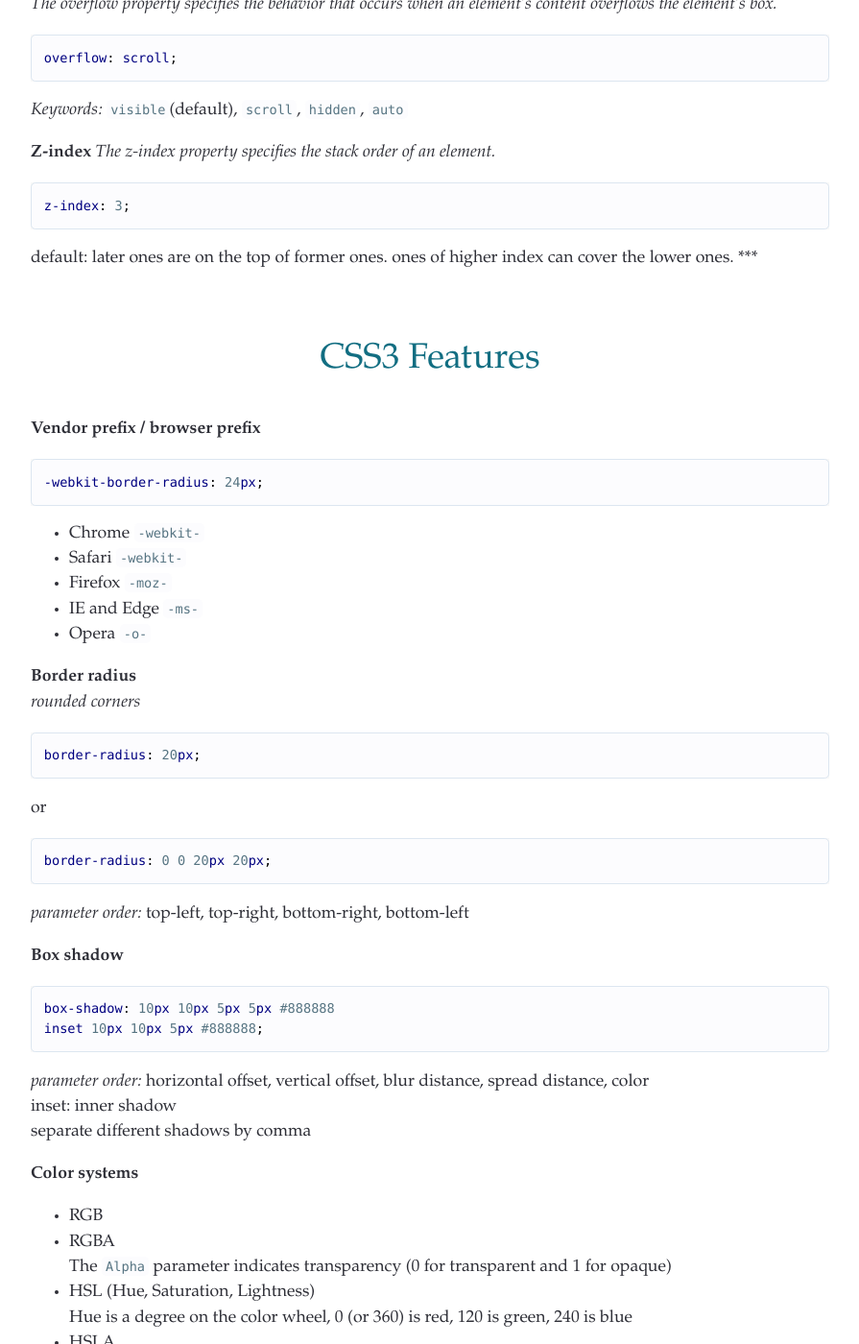
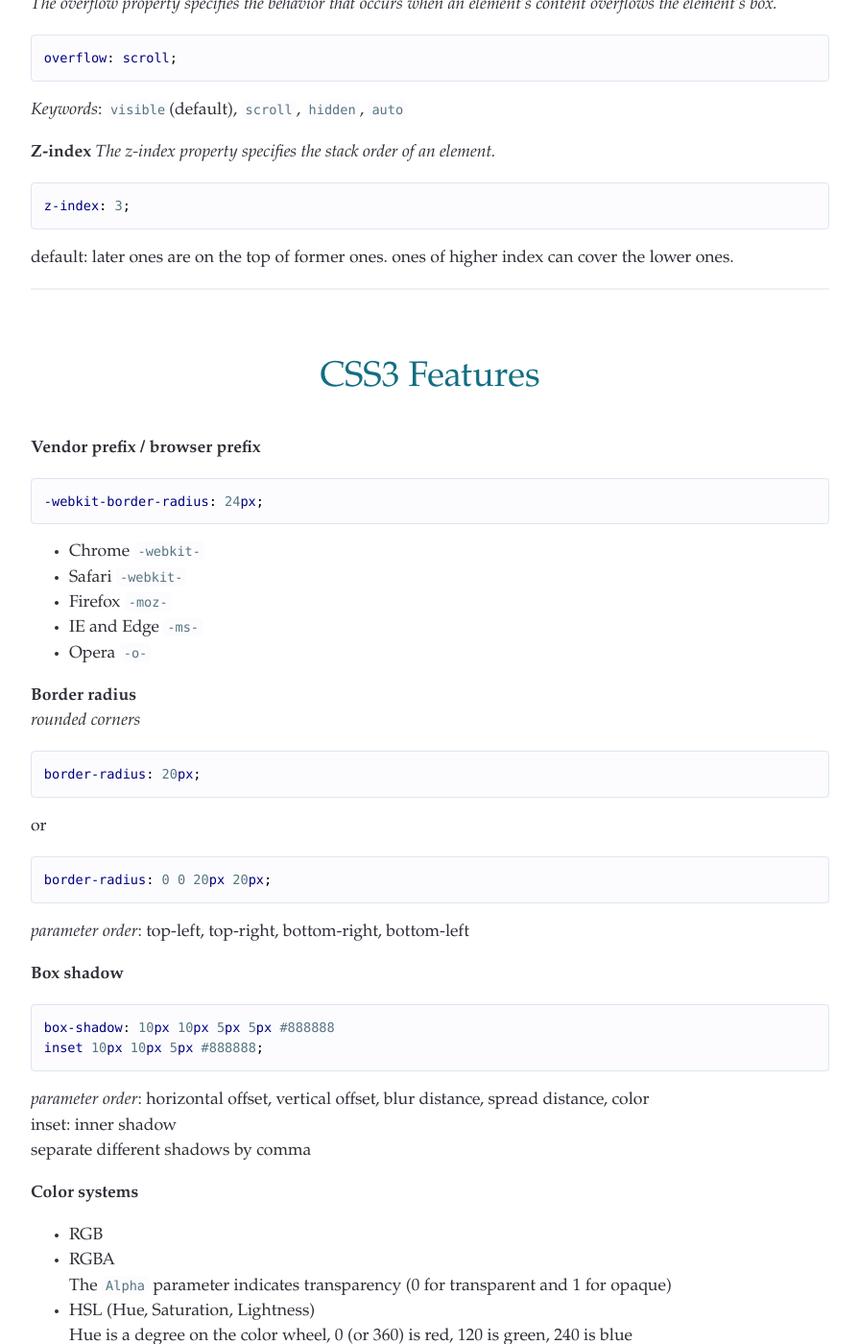
Before and after one commit to x4Cx58x54/x4Cx58x54.github.io, a Jekyll site: the page built from notes/javascript-notes/CSS-fundamentals.md, in a window 1280 px wide and 1400 px high, scrolled down 10281 px. Shown: the whole window at 96% size, without its empty margins (192-1087 px from the left). Built offline with Jekyll 4.4.1, drawn with Linux system fonts in a browser that asks for light colours; some of the changed text lies outside the part shown.

Commit message:
fix typos

````diff
--- a/notes/javascript-notes/CSS-fundamentals.md
+++ b/notes/javascript-notes/CSS-fundamentals.md
@@ -173,27 +173,27 @@ h1 {
    font-size: 20px;
 }
 ```
-*Keywords:* `xx-small`, `small`, `medium`, `large`, `larger`, `x-large`
+*Keywords*: `xx-small`, `small`, `medium`, `large`, `larger`, `x-large`
 *`em` = `pixels` / 16*
 
 **Font style**
 ```css
 font-style: italic;
 ```
-*Keywords:* `normal`, `italic`, `oblique`
+*Keywords*: `normal`, `italic`, `oblique`
 
 **Font weight**
 ```css
 font-weight: bold;
 ```
-*Keywords:* `lighter`, `bold`, `bolder`
+*Keywords*: `lighter`, `bold`, `bolder`
 *Values*: `100` (thin) - `900` (thick)
 
 **Font variant**
 ```css
 font-variant: normal;
 ```
-*Keywords:* `normal`, `small-caps`, `inherit`
+*Keywords*: `normal`, `small-caps`, `inherit`
 
 **Color**
 ```css
@@ -208,19 +208,19 @@ color: red;
 ```css
 text-align: left;
 ```
-*Keywords:* `left`, `center`, `right`
+*Keywords*: `left`, `center`, `right`
 
 **Vertical align**
 ```css
 vertical-align: top;
 ```
-*Keywords:* `top`, `middle`, `bottom`, `baseline`, `sub`, `super`, `px`(positive and negative)
+*Keywords*: `top`, `middle`, `bottom`, `baseline`, `sub`, `super`, `px`(positive and negative)
 
 **Text decoration**
 ```css
  text-decoration: inherit;
 ```
-*Keywords:* `none`, `inherit`, `overline`, `underline`, `line-through`, `blink`
+*Keywords*: `none`, `inherit`, `overline`, `underline`, `line-through`, `blink`
 
 **Text indent**
 ```css
@@ -232,27 +232,27 @@ vertical-align: top;
 text-shadow: 5px 2px 4px grey;
 ```
 
-*parameters:* X coord., Y coord., blur radius, color
+*parameters*: X coord., Y coord., blur radius, color
 
 **Text transform**
 ```css
 transform: capitalize;
 <!-- Transforms the first character in each word to uppercase -->
 ```
-*Keywords:* `capitalize`, `uppercase`, `lowercase`
+*Keywords*: `capitalize`, `uppercase`, `lowercase`
 
 **Letter and word spacing**
 ```css
 letter-spacing: 4px;
 word-spacing: 4px;
 ```
-*Keywords:* `normal`, `px`(positive and negative)
+*Keywords*: `normal`, `px`(positive and negative)
 
 **White space**
 ```css
 white-space: nowrap;
 ```
-*Keywords:*
+*Keywords*:
 - `normal`
 - `inherit`
 - `nowrap` makes the text continue on the same line until a <br> tag is encountered, and also collapses all sequences of whitespace into a single whitespace.
@@ -279,14 +279,14 @@ or
 ```css
 border: 5px solid green;
 ```
-*Border-style keywords:*
+*Border-style keywords*:
 `none`, `dotted`, `dashed`, `double`, `groove`, `ridge`, `inset`, `outset`, `hidden`
 
 <img src="img\borderstyle.png" width="280px" height="316px" />
 
 **Width and height**
 
-*Parameters:* `width`, `height`, `min-width`, `max-width`, `min-height`, `max-height`
+*Parameters*: `width`, `height`, `min-width`, `max-width`, `min-height`, `max-height`
 
 **Background color**
 ```css
@@ -299,8 +299,8 @@ background-image: url("logo.png");
 background-repeat: repeat-x;
 background-attachment: fixed;
 ```
-*Background-repeat keywords:* `repeat`, `no-repeat`, `repeat-x`, `repeat-y`, `inherit`
-*Background-attachment keywords:* `fixed`, `scroll`, `inherit`
+*Background-repeat keywords*: `repeat`, `no-repeat`, `repeat-x`, `repeat-y`, `inherit`
+*Background-attachment keywords*: `fixed`, `scroll`, `inherit`
 can be set for the whole page too.
 
 **List item marker**
@@ -309,8 +309,8 @@ list-style-type: lower-alpha;
 list-style-image: url("logo.jpg");
 list-style-position: inside;
 ```
-*`<ul>` keywords:* `circle`, `square`
-*`<ol>` keywords:* `lower-alpha`, `decimal`, `disc`
+*`<ul>` keywords*: `circle`, `square`
+*`<ol>` keywords*: `lower-alpha`, `decimal`, `disc`
 
 or
 ```css
@@ -327,9 +327,9 @@ empty-cells: hide;
 table-layout: auto;
 width="10%"
 ```
-*`empty-cells` keywords:* `hide`, `show`
-*`caption-side` keywords:* `top`, `bottom`
-*`table-layout` keywords:* `auto`, `fixed`
+*`empty-cells` keywords*: `hide`, `show`
+*`caption-side` keywords*: `top`, `bottom`
+*`table-layout` keywords*: `auto`, `fixed`
 
 **Link style**
 ```css
@@ -337,7 +337,7 @@ a:hover {
    color: red;
 }
 ```
-*pseudo selectors:*
+*pseudo selectors*:
 `a:link` defines the style for normal unvisited links
 `a:visited` defines the style for visited links
 `a:active` a link becomes active once you click on it
@@ -351,7 +351,7 @@ text-decoration: none;
 ```css
 cursor:help;
 ```
-*keywords:* `auto`, `default`, `crosshair`, `move`, `help`, `text`, `wait`, `n-resize`, ..., `w-resize`, `ne-resize`, ..., `sw-resize`, `pointer`, `progress`, `not-allowed`, `no-drop`, `vertical-text`, `all-scroll`, `col-resize`, `row-resize`
+*Keywords*: `auto`, `default`, `crosshair`, `move`, `help`, `text`, `wait`, `n-resize`, ..., `w-resize`, `ne-resize`, ..., `sw-resize`, `pointer`, `progress`, `not-allowed`, `no-drop`, `vertical-text`, `all-scroll`, `col-resize`, `row-resize`
 ***
 
 
@@ -361,20 +361,20 @@ cursor:help;
 ```css
 display:block;
 ```
-*Keywords:* `block`, `inline`, `none`, `list-item`, `table`, `table-cell`, `table-column`, `grid`
+*Keywords*: `block`, `inline`, `none`, `list-item`, `table`, `table-cell`, `table-column`, `grid`
 
 **visibility**
 ```css
 visibility: hidden;
 ```
-*Keywords:* `hidden`, `visible`
-*Notes:* `display:none` hides the entire place, while `visibility: hidden` leaves a blank.
+*Keywords*: `hidden`, `visible`
+*Notes*: `display:none` hides the entire place, while `visibility: hidden` leaves a blank.
 
 **position**
 ```css
 position:static;
 ```
-*Keywords:*
+*Keywords*:
 - `static` not affected by `top`, `bottom`, `left`, `right`
 - `fixed` specified by `top`, `bottom`, `left`, `right`
 - `relative`
@@ -387,21 +387,21 @@ img {
    float: right;
 }
 ```
-*Keywords:* `none`, `left`, `right`
+*Keywords*: `none`, `left`, `right`
 
 **Clear**
 *The clear property specifies the sides of an element where other floating elements are not allowed to be.*
 ```css
 clear: both;
 ```
-*Keywords:* `none`, `both`, `left`, `right`
+*Keywords*: `none`, `both`, `left`, `right`
 
 **Overflow**
 *The overflow property specifies the behavior that occurs when an element's content overflows the element's box.*
 ```css
 overflow: scroll;
 ```
-*Keywords:* `visible`(default), `scroll`, `hidden`, `auto`
+*Keywords*: `visible`(default), `scroll`, `hidden`, `auto`
 
 **Z-index**
 *The z-index property specifies the stack order of an element.*
@@ -410,8 +410,8 @@ z-index: 3;
 ```
 default: later ones are on the top of former ones.
 ones of higher index can cover the lower ones.
-***
 
+---
 
 # CSS3 Features
 
@@ -434,14 +434,14 @@ or
 ```css
 border-radius: 0 0 20px 20px;
 ```
-*parameter order:* top-left, top-right, bottom-right, bottom-left
+*parameter order*: top-left, top-right, bottom-right, bottom-left
 
 **Box shadow**
 ```css
 box-shadow: 10px 10px 5px 5px #888888
 inset 10px 10px 5px #888888;
 ```
-*parameter order:* horizontal offset, vertical offset, blur distance, spread distance, color
+*parameter order*: horizontal offset, vertical offset, blur distance, spread distance, color
 inset: inner shadow
 separate different shadows by comma
 
@@ -458,7 +458,7 @@ separate different shadows by comma
 text-shadow: 5px 10px 2px #93968f;
 text-shadow: none;
 ```
-*parameter order:* X offset, Y offset, blur, color
+*parameter order*: X offset, Y offset, blur, color
 
 
 **Pseudo-classes**
@@ -482,7 +482,7 @@ The CSS
 }
 ```
 
-*Commonly used pseudo-classes:* `first-child`, `last-child`
+*Commonly used pseudo-classes*: `first-child`, `last-child`
 
 **Pseudo-elements**
 
@@ -497,7 +497,7 @@ The CSS
 ```css
 word-wrap: normal;
 ```
-*Keywords:* `normal`, `break-word`
+*Keywords*: `normal`, `break-word`
 
 
 **Linear gradient**
@@ -526,13 +526,13 @@ Default is an ellipse filling the selector
 ```css
 background-size: 100px 100px;
 ```
-*Keywords:* `width and height`, `contain`, `cover`
+*Keywords*: `width and height`, `contain`, `cover`
 
 **Background clip**
 ```css
 background-clip: border-box;
 ```
-*Keywords:*
+*Keywords*:
 - `border-box` - (default) the background is painted to the outside edge of the border
 - `padding-box` - the background is painted to the outside edge of the padding
 - `content-box` - the background is painted within the content box
@@ -553,9 +553,9 @@ opacity: 1;
 ```css
 transition: background-color 5s ease-in;
 ```
-*parameters:* `transition-property`, `transition-duration`, `transition-timing-function`, `transition-delay`
+*parameters*: `transition-property`, `transition-duration`, `transition-timing-function`, `transition-delay`
 
-*`Timing-function` keywords:* `ease`, `ease-in`, `ease-out`, `ease-in-out`, `linear`, `cubic-bezier(n,n,n,n)`;
+*`Timing-function` keywords*: `ease`, `ease-in`, `ease-out`, `ease-in-out`, `linear`, `cubic-bezier(n,n,n,n)`;
 
 **Transforms**
 ```css
@@ -593,14 +593,14 @@ or
 }
 ```
 
-*`animation-iteration-count`:* repeats the animation. The keyword can be `infinite`
-*`animation-direction` keywords:* `normal`, `reverse`, `alternate`, `alternate reverse`
+*`animation-iteration-count`*: repeats the animation. The keyword can be `infinite`
+*`animation-direction` keywords*: `normal`, `reverse`, `alternate`, `alternate reverse`
 
 or
 ```css
 animation: colorchange 3s ease-in 1s infinite reverse;
 ```
-*order:* `name duration time-function delay iteration-count direction`
+*order*: `name duration time-function delay iteration-count direction`
 
 **3D transforms**
 ```css
````
Also changed, not shown: notes/python-notes/python-3-object-oriented-programming.md (+2 -2 lines), notes/regex/introducing-regular-expressions.md (+1 -1 lines).
